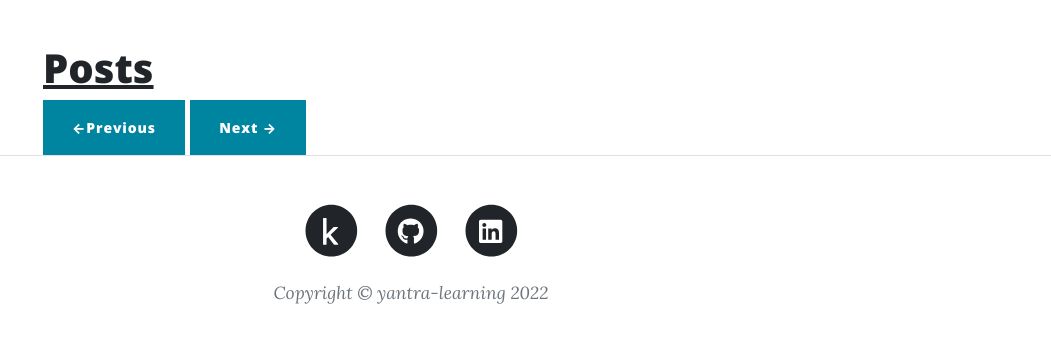
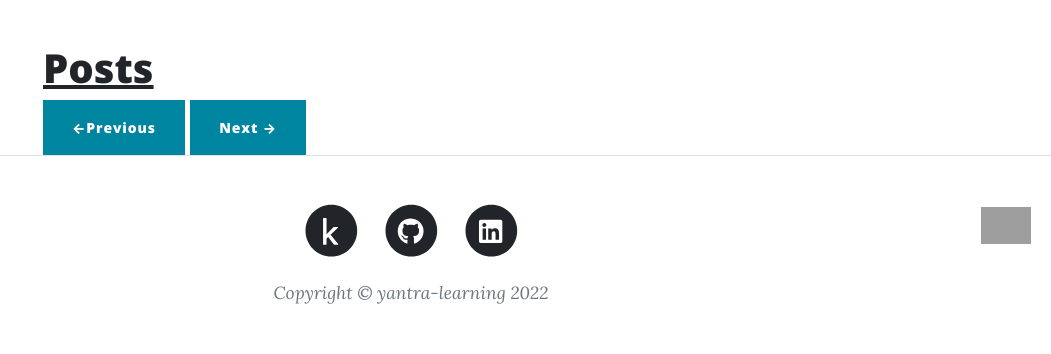
Before and after one commit to riteshnaik77/Flask-Python-Blog, a Flask app: page / in a window 1280 px wide. Shown: the part 536-890 px from the top of the page, without its empty margins (229-1280 px from the left). Run offline with Flask 3, Linux system fonts and the light colour scheme; some libraries are stand-ins or nearby versions; grey boxes are pictures that could not be loaded.

Commit message:
Final Changes

```diff
--- a/templates/index.html
+++ b/templates/index.html
@@ -1,5 +1,16 @@
 {% extends "layout.html" %}
 {% block body %}
+
+<!--Whatsapp code starts here, Delete the below block, if this is not working-->
+<div class = "whatsapp">
+    <a href = "https://wa.me/919743952256" >
+        <img src="../static/assets/img/whatsapp.png" width=50 alt="" >
+</a>
+</div>
+
+
+<!--Whatsapp code ends here..Also below there is a small piece of code is written -->
+
     <!-- Page Header -->
       <header class="masthead" style="background-image: url('{{ url_for('static', filename='assets/img/home-bg.jpg') }}')">
             <div class="container position-relative px-4 px-lg-5">
@@ -12,6 +23,15 @@
                     </div>
                 </div>
             </div>
+<!--          "Whatsapps CSS adding here..Remove this entire block if not working..Above also a small piece of whatsapp code is present"-->
+          <style>
+              .whatsapp{
+              position : fixed;
+              bottom: 20px;
+              right : 20px;}
+          </style>
+
+<!--          Whatsapp ends here-->
         </header>
 
 
```
Also changed, not shown: main.py (+0 -16 lines).
